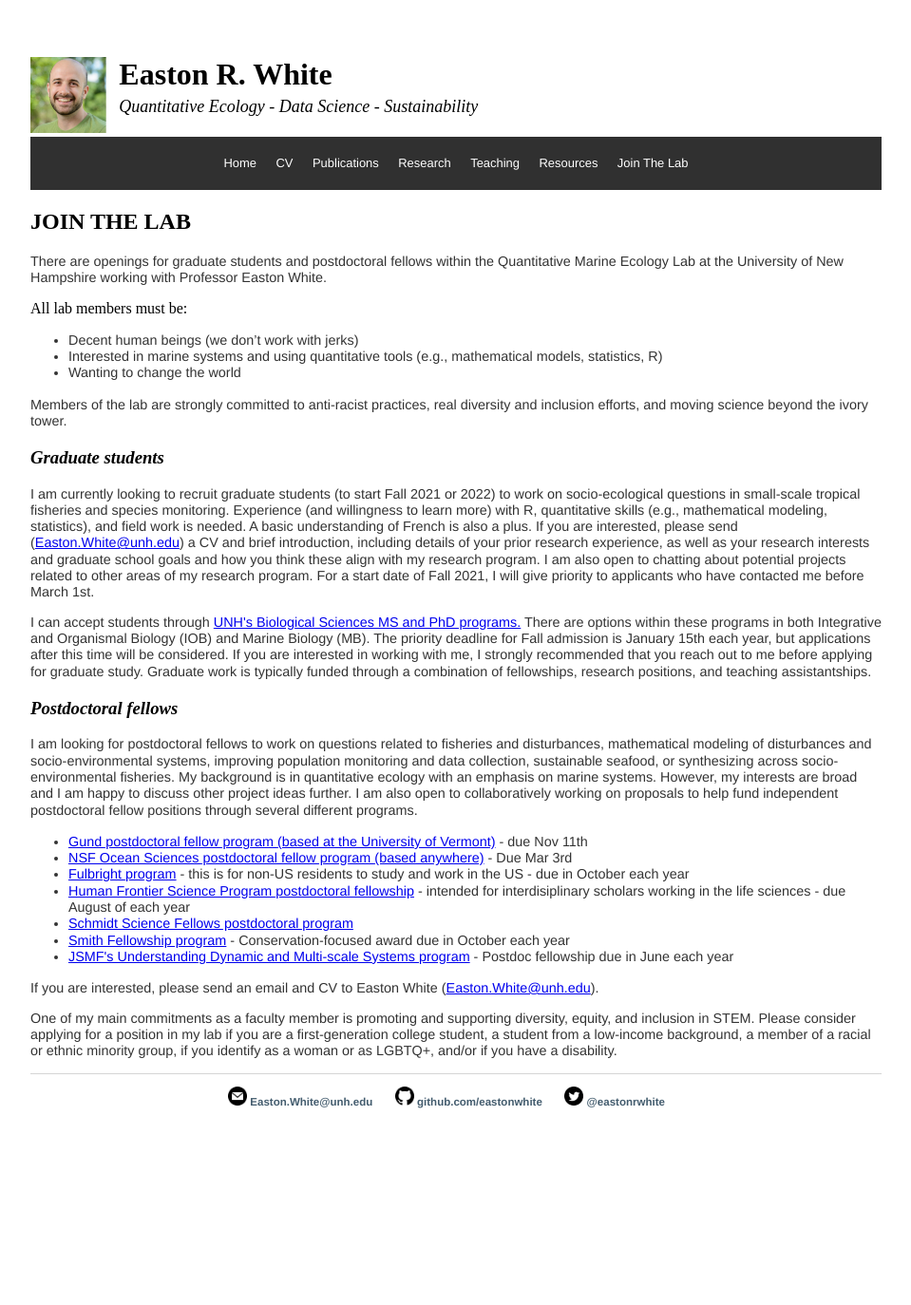
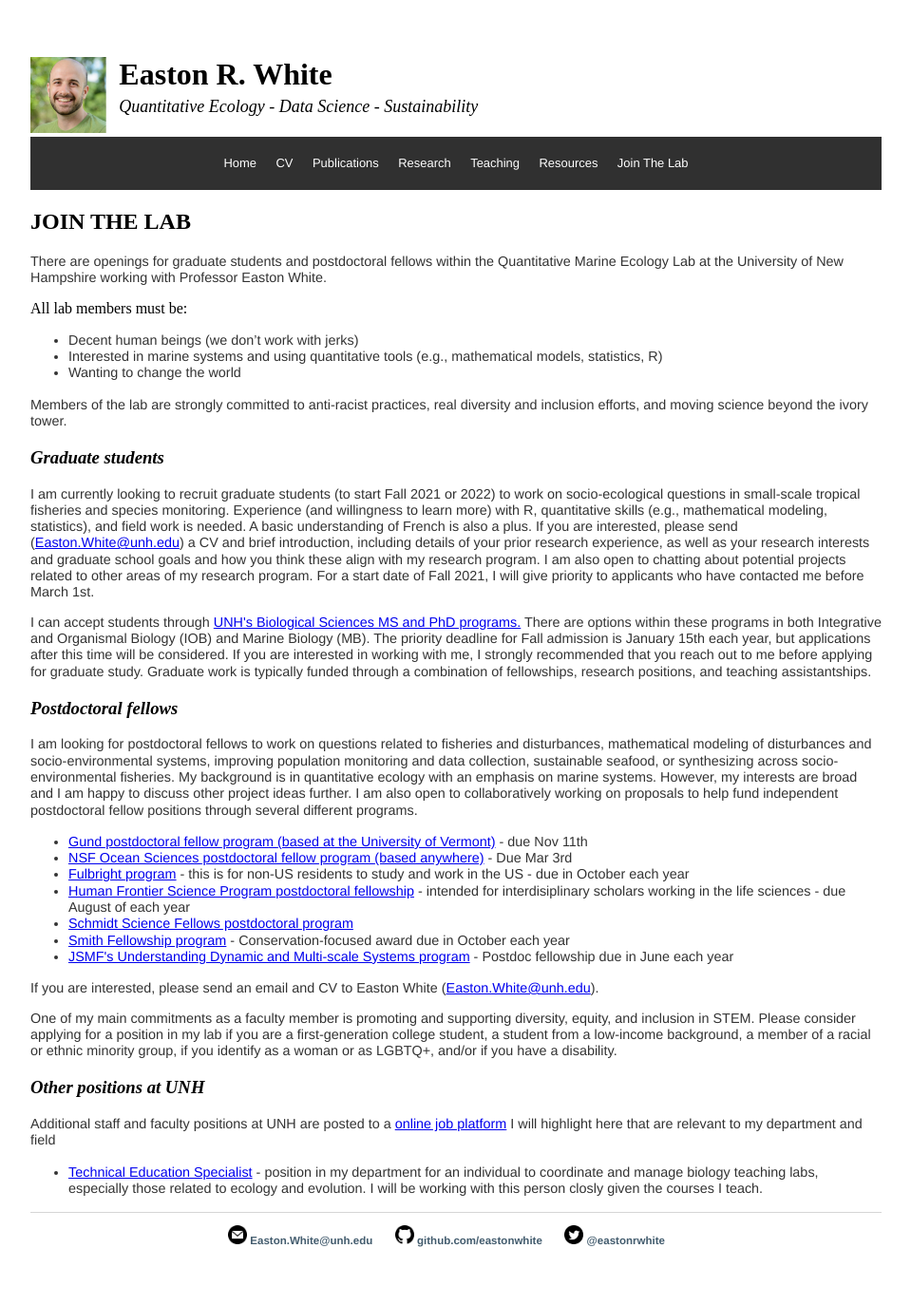
Before and after one commit to eastonwhite/eastonwhite.github.io, a Jekyll site: the page built from join/index.html, in a window 1280 px wide. Shown: the whole page at 95% size, without its empty margins (160-1119 px from the left). Built offline with Jekyll 4.4.1, drawn with Linux system fonts in a browser that asks for light colours; before the commit the page ends 1228 px from its top, so only the background shows below that.

Commit message:
added technical education specialist

```diff
--- a/join/index.html
+++ b/join/index.html
@@ -37,12 +37,20 @@ All lab members must be:
 
 
 
-<p>If you are interested, please send an email and CV to Easton White (<a href="mailto:Easton.White@unnh.edu">Easton.White@unh.edu</a>). </p>
+<p>If you are interested, please send an email and CV to Easton White (<a href="mailto:Easton.White@unh.edu">Easton.White@unh.edu</a>). </p>
 
 
 
 
 <p>One of my main commitments as a faculty member is promoting and supporting diversity, equity, and inclusion in STEM. Please consider applying for a position in my lab if you are a first-generation college student, a student from a low-income background, a member of a racial or ethnic minority group, if you identify as a woman or as LGBTQ+, and/or if you have a disability.</p>
+
+
+
+<h3><i>Other positions at UNH</i></h3>
+<p>Additional staff and faculty positions at UNH are posted to a <a href="https://jobs.usnh.edu/">online job platform</a> I will highlight here that are relevant to my department and field</p>
+ <ul>
+   <li><a href="https://jobs.usnh.edu/postings/39712">Technical Education Specialist</a> - position in my department for an individual to coordinate and manage biology teaching labs, especially those related to ecology and evolution. I will be working with this person closly given the courses I teach.</li>
+</ul>
 
 
 <!-- Global site tag (gtag.js) - Google Analytics -->
```
